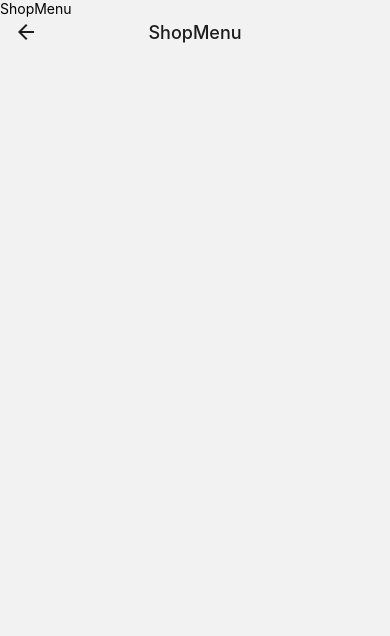
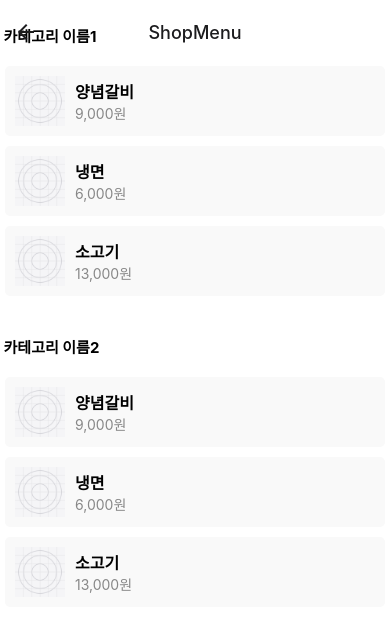
Before and after one commit to O-DI-GA/odiga-app, a React Native app: screen /ShopMenu in a window 390 px wide. Shown: the top 636 px of the page. Built offline with nearby package versions, Linux system fonts and the light colour scheme.

Commit message:
✨ feat : 가게 메뉴 컴포넌트 생성

```diff
--- /dev/null
+++ b/component/MenuBox.js
@@ -0,0 +1,63 @@
+import { StyleSheet, View, Text, ScrollView, Image } from "react-native";
+import React from "react";
+
+const DATA = [
+    { id: "1", name: "양념갈비", price: "9,000원" },
+    { id: "2", name: "냉면", price: "6,000원" },
+    { id: "3", name: "소고기", price: "13,000원" },
+];
+
+export default function MenuBox() {
+    return (
+        <ScrollView contentContainerStyle={styles.listContainer}>
+            {DATA.map((item) => (
+                <View key={item.id} style={styles.item}>
+                    <Image
+                        source={require("../assets/icon.png")}
+                        style={styles.image}
+                    />
+                    <View style={styles.info}>
+                        <View style={styles.nameRow}>
+                            <Text style={styles.name}>{item.name}</Text>
+                        </View>
+                        <Text style={styles.price}>{item.price}</Text>
+                    </View>
+                </View>
+            ))}
+        </ScrollView>
+    );
+}
+
+const styles = StyleSheet.create({
+    listContainer: {
+        padding: 5,
+    },
+    item: {
+        flexDirection: "row",
+        marginBottom: 10,
+        backgroundColor: "#f9f9f9",
+        padding: 10,
+        borderRadius: 5,
+    },
+    image: {
+        width: 50,
+        height: 50,
+        marginRight: 10,
+    },
+    info: {
+        flex: 1,
+        justifyContent: "center",
+    },
+    nameRow: {
+        flexDirection: "row",
+        justifyContent: "space-between",
+    },
+    name: {
+        fontSize: 16,
+        fontWeight: "bold",
+    },
+    price: {
+        fontSize: 14,
+        color: "#888",
+    },
+});
--- a/pages/Shop/ShopMenu.js
+++ b/pages/Shop/ShopMenu.js
@@ -1,10 +1,36 @@
-import { View, Text } from "react-native";
+import { StyleSheet, View, Text, ScrollView, Dimensions } from "react-native";
 import React from "react";
+import MenuBox from "../../component/MenuBox";
 
 export default function ShopMenu() {
     return (
-        <View>
-            <Text>ShopMenu</Text>
-        </View>
+        <ScrollView style={styles.container}>
+            <View style={styles.categoryView}>
+                <Text style={styles.categoryName}> 카테고리 이름1 </Text>
+                <MenuBox />
+            </View>
+            <View>
+                <Text style={styles.categoryName}> 카테고리 이름2 </Text>
+                <MenuBox />
+            </View>
+        </ScrollView>
     );
 }
+
+const styles = StyleSheet.create({
+    container: {
+        flex: 1,
+        backgroundColor: "#ffffff",
+        height: "100%",
+    },
+    categoryView: {
+        flex: 1,
+    },
+    categoryName: {
+        flex: 1,
+        fontSize: 15,
+        fontWeight: "bold",
+        marginTop: 25,
+        marginBottom: 15,
+    },
+});
```
